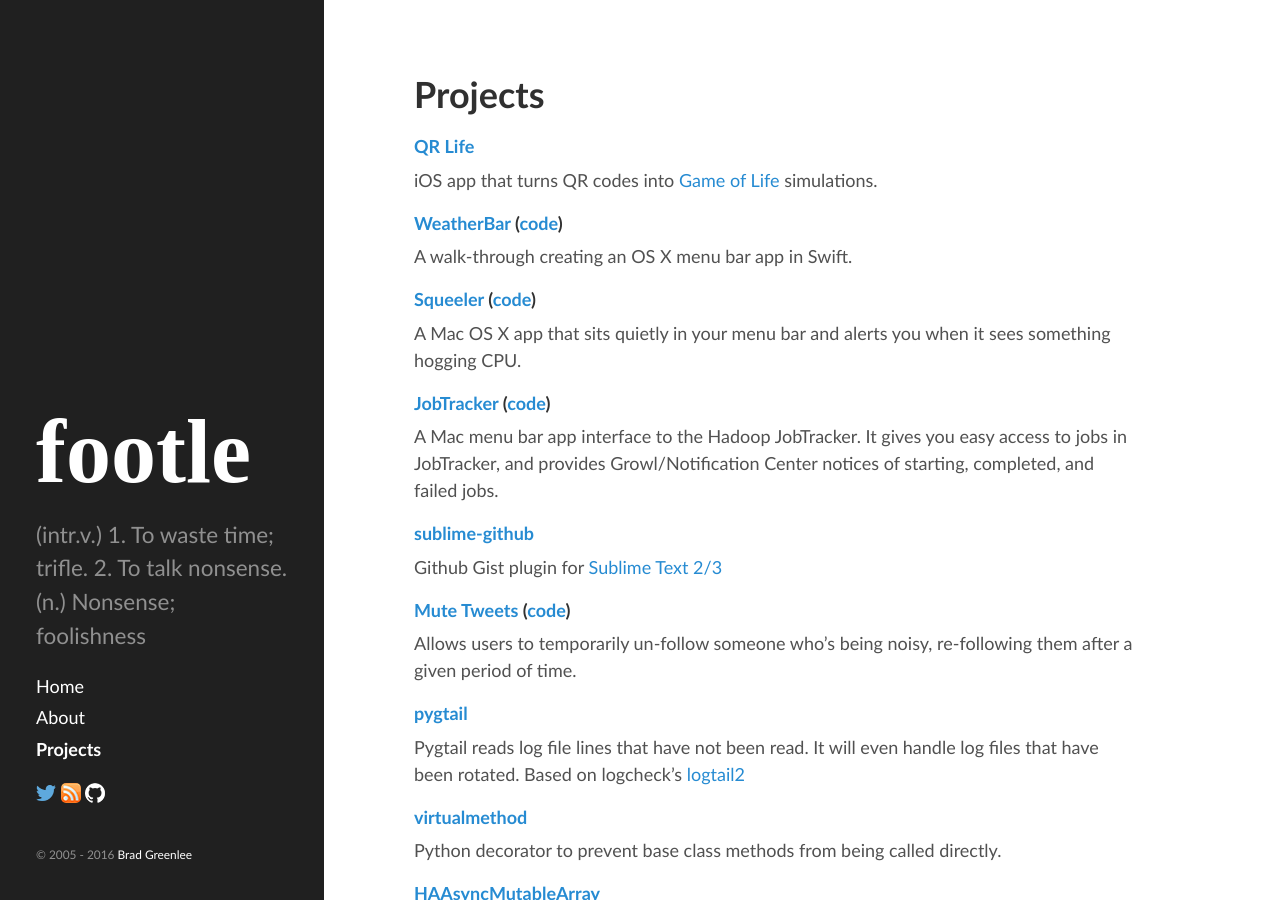
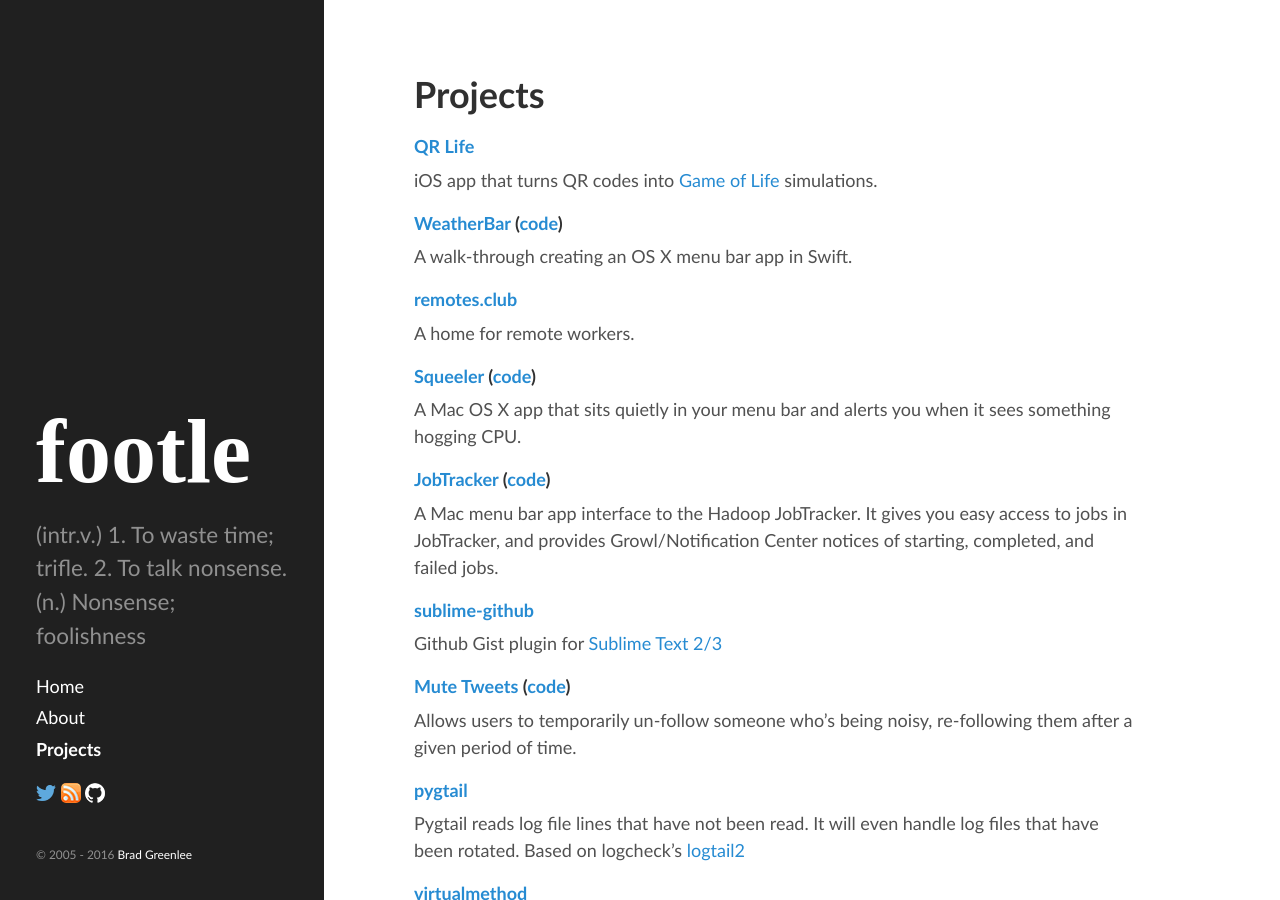
Before and after one commit to bgreenlee/bgreenlee.github.io, a Jekyll site: the page built from _pages/projects.md, in a window 1280 px wide and 900 px high. Built offline with Jekyll 4.4.1, drawn with Linux system fonts in a browser that asks for light colours; some web fonts are replaced.

Commit message:
Update site

```diff
--- a/_pages/projects.md
+++ b/_pages/projects.md
@@ -9,6 +9,10 @@
 #### [WeatherBar](http://footle.org/WeatherBar/) ([code](https://github.com/bgreenlee/WeatherBar))
 
 A walk-through creating an OS X menu bar app in Swift.
+
+#### [remotes.club](https://www.remotes.club/)
+
+A home for remote workers.
 
 #### [Squeeler](http://footle.org/Squeeler/) ([code](https://github.com/bgreenlee/Squeeler))
 
```
